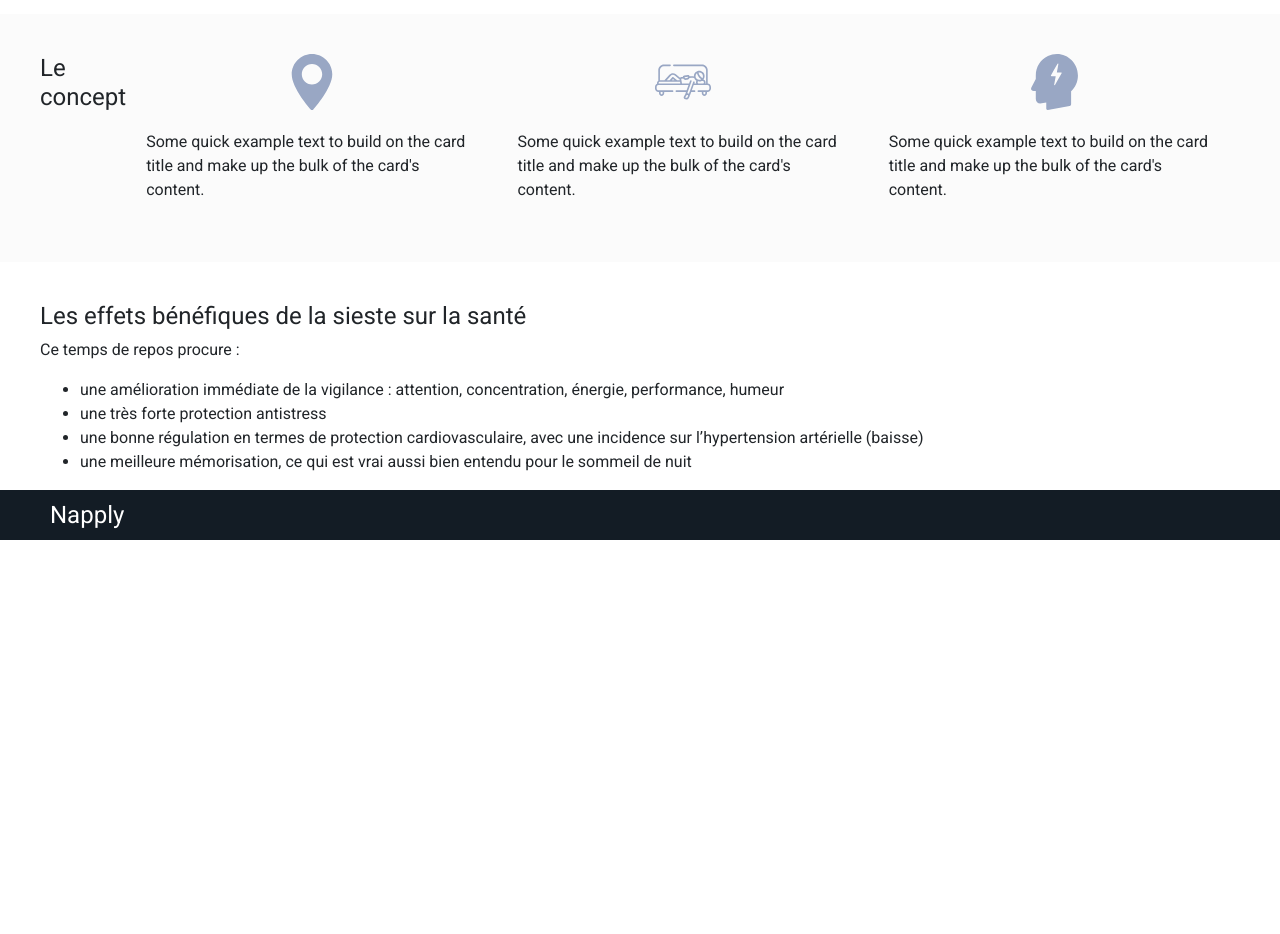
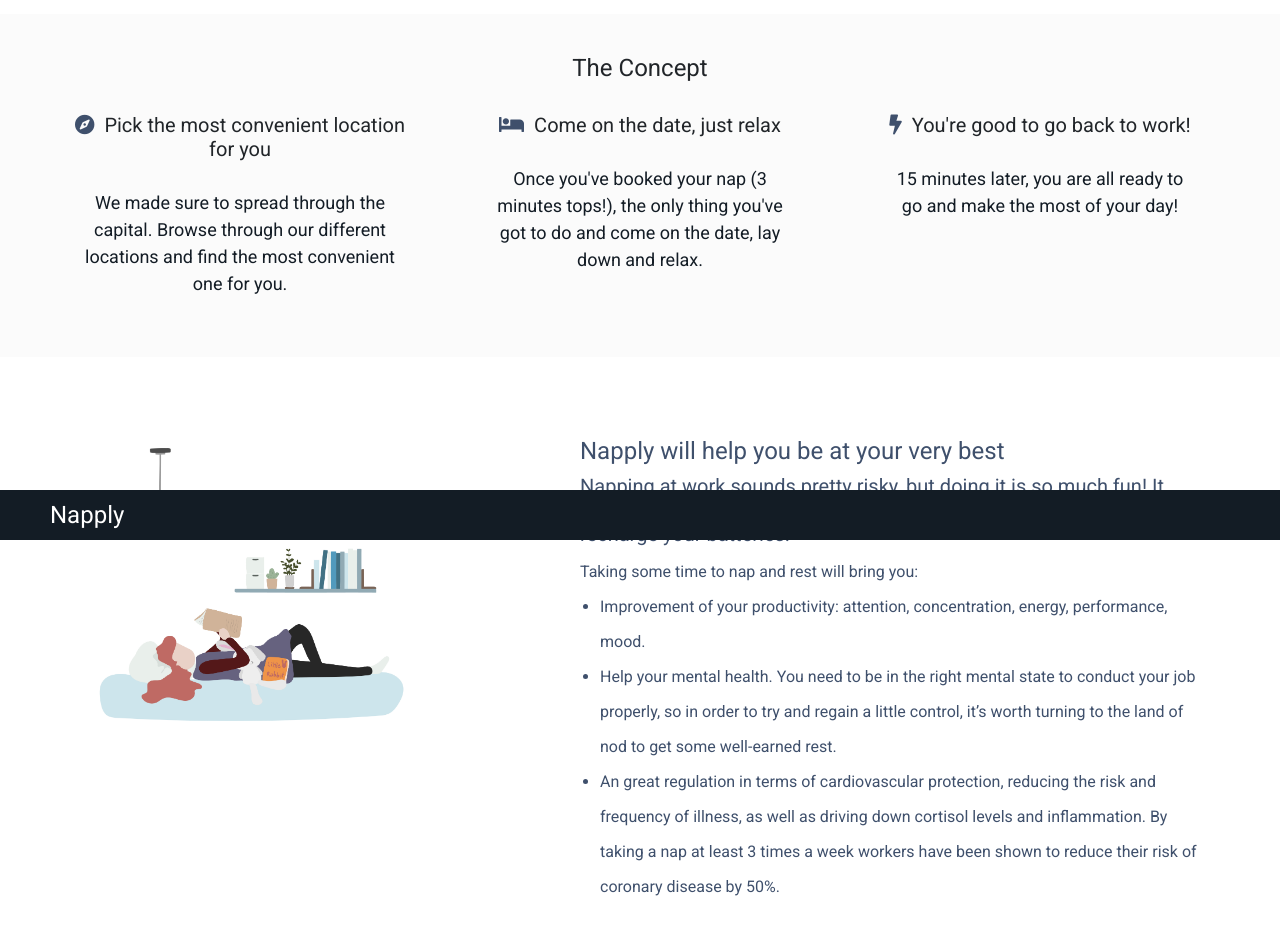
Before and after one commit to LOOFFI/napply-app, a React (Create React App) app: page / in a window 1280 px wide. Shown: the part 260-1194 px from the top of the page. Before the commit the page ends 1022 px from the top, so only its background shows below. Built offline with nearby package versions, Linux system fonts and the light colour scheme; no server answers; the HTML template or start-up script is replaced by a standard one.

Commit message:
homepage improvements

```diff
--- a/src/App.css
+++ b/src/App.css
@@ -123,6 +123,10 @@
   margin: 0 auto;
 }
 
+.hp-btn p {
+  font-size: 18px;
+}
+
 .hp-card {
   width: 18rem;
   border-style: none;
@@ -142,11 +146,11 @@
 .concept {
   background-color: #fbfbfb;
   padding: 40px;
+  text-align: center;
 }
 
-.concept {
-  display: flex;
-  justify-content: space-around;
+.concept h4 {
+  margin-bottom: 30px;
 }
 
 div.card.concept-card {
@@ -154,15 +158,48 @@
   border-style: none;
 }
 
-.img-concept {
-  width: 15%;
-  margin: 0 auto;
+.concept-cards {
+  display: flex;
+  justify-content: space-around;
+}
+
+.concept-card {
+  width: 350px;
+}
+
+.concept-card .fas {
+  margin-right: 10px;
+  color: #3f506c;
+}
+
+.concept p {
+  font-size: 18px;
+  color: #131c25;
 }
 
 /* benefits area */
 .nap-benefits {
-  height: 500px;
-  padding: 40px;
+  display: flex;
+  justify-content: center;
+}
+
+.benefits-img img {
+  width: 500px;
+  padding: 80px;
+}
+
+.benefits-info {
+  line-height: 35px;
+  color: #3f506c;
+  padding: 80px;
+}
+
+.benefits-info ul {
+  padding-left: 20px;
+}
+
+.benefits-info p {
+  margin-bottom: 0px;
 }
 
 /* >>>>>>>>>> LOCATIONS <<<<<<<<<<< */
--- a/src/components/HomePage.js
+++ b/src/components/HomePage.js
@@ -11,30 +11,19 @@
           <div>
             <div className="hp-btn">
               <h2>Welcome back, {currentUser.fullName}!</h2>
-              <p>
-                Lorem ipsum dolor sit amet, consectetur adipiscing elit.
-                Phasellus aliquet eget est ac sagittis. Integer ultricies mauris
-                eros, ut tempor quam finibus non. Proin sed eleifend leo, non
-                congue sem. Vestibulum vitae ultricies ex. Morbi vehicula
-                tristique nibh eu dignissim. Vestibulum vulputate porta lacinia.
-                Curabitur lobortis finibus leo et consectetur.{" "}
-              </p>
+              <p>Lorem ipsum dolor sit amet, consectetur adipiscing elit.</p>
               <Link to="/location">
                 <button className="btn btn-outline-primary">Book A Nap</button>
               </Link>
             </div>
 
-            <h3>Your Booking</h3>
+            <h3>Your Bookings</h3>
             <div className="card hp-card">
               <div className="card-body">
                 <h5 className="card-title">40, rue du Colisée</h5>
                 <h6 className="card-subtitle mb-2 text-muted">
                   15 October 2018
                 </h6>
-                {/* <p className="card-text">
-                  Some quick example text to build on the card title and make up
-                  the bulk of the card's content.
-                </p> */}
                 <ul className="list-group list-group-flush">
                   <li className="list-group-item">
                     <i className="fas fa-check" />
@@ -68,66 +57,80 @@
       </div>
 
       <div className="concept">
-        <h4>Le concept</h4>
+        <h4>The Concept</h4>
+
+        <div className="concept-cards">
           <div className="card concept-card">
-          <img
-            className="card-img-top img-concept"
-            src="../../images/maps.svg"
-            alt="Card image cap"
-          />
+            <h5>
+              <i className="fas fa-compass" />
+              Pick the most convenient location for you
+            </h5>
             <div className="card-body">
               <p className="card-text">
-              Some quick example text to build on the card title and make up the
-              bulk of the card's content.
+                We made sure to spread through the capital. Browse through our
+                different locations and find the most convenient one for you.
               </p>
             </div>
           </div>
           <div className="card concept-card">
-          <img
-            className="card-img-top img-concept"
-            src="../../images/relaxing.svg"
-            alt="Card image cap"
-          />
+            <h5>
+              <i className="fas fa-bed" />
+              Come on the date, just relax
+            </h5>
             <div className="card-body">
               <p className="card-text">
-              Some quick example text to build on the card title and make up the
-              bulk of the card's content.
+                Once you've booked your nap (3 minutes tops!), the only thing
+                you've got to do and come on the date, lay down and relax.
               </p>
             </div>
           </div>
           <div className="card concept-card">
-          <img
-            className="card-img-top img-concept"
-            src="../../images/headenergy.svg"
-            alt="Card image cap"
-          />
+            <h5>
+              <i className="fas fa-bolt" />
+              You're good to go back to work!
+            </h5>
             <div className="card-body">
               <p className="card-text">
-              Some quick example text to build on the card title and make up the
-              bulk of the card's content.
+                15 minutes later, you are all ready to go and make the most of
+                your day!
               </p>
+            </div>
           </div>
         </div>
       </div>
 
       <div className="nap-benefits">
-        <h4>Les effets bénéfiques de la sieste sur la santé </h4>
-        <p>Ce temps de repos procure :</p>
+        <div className="benefits-img">
+          <img src="../../images/rest-illustration.jpg" />
+        </div>
+        <div className="benefits-info">
+          <h4>Napply will help you be at your very best</h4>
+          <h5>
+            Napping at work sounds pretty risky, but doing it is so much fun! It
+            gives you the chance to take a little time, get back in the zone and
+            recharge your batteries.
+          </h5>
+          <p>Taking some time to nap and rest will bring you:</p>
           <ul>
             <li>
-            une amélioration immédiate de la vigilance : attention,
-            concentration, énergie, performance, humeur
-          </li>
-          <li>une très forte protection antistress </li>
-          <li>
-            une bonne régulation en termes de protection cardiovasculaire, avec
-            une incidence sur l’hypertension artérielle (baisse)
+              Improvement of your productivity: attention, concentration,
+              energy, performance, mood.
             </li>
             <li>
-            une meilleure mémorisation, ce qui est vrai aussi bien entendu pour
-            le sommeil de nuit
+              Help your mental health. You need to be in the right mental state
+              to conduct your job properly, so in order to try and regain a
+              little control, it’s worth turning to the land of nod to get some
+              well-earned rest.
+            </li>
+            <li>
+              An great regulation in terms of cardiovascular protection,
+              reducing the risk and frequency of illness, as well as driving
+              down cortisol levels and inflammation. By taking a nap at least 3
+              times a week workers have been shown to reduce their risk of
+              coronary disease by 50%.
             </li>
           </ul>
+        </div>
       </div>
     </section>
   );
```
Also changed, not shown: public/images/rest-illustration.jpg (added). Lines whose indentation alone changed are shown as unchanged.
